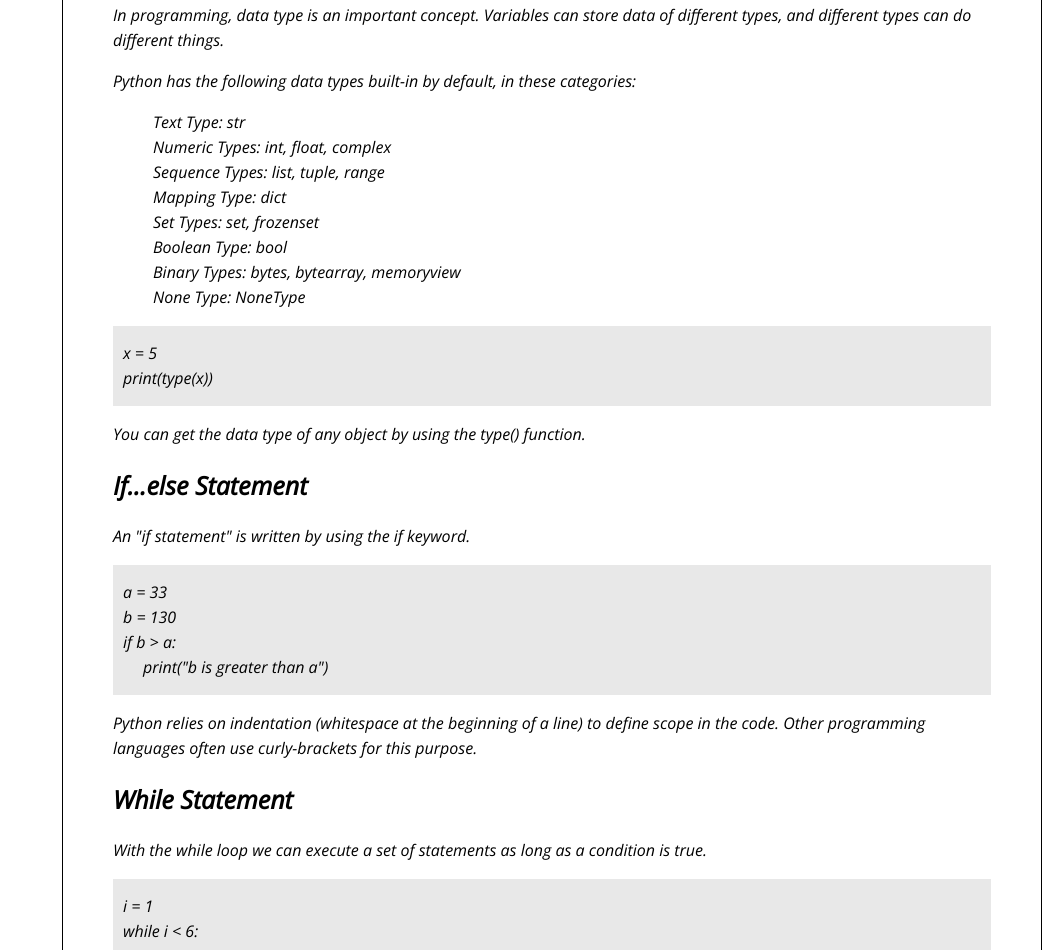
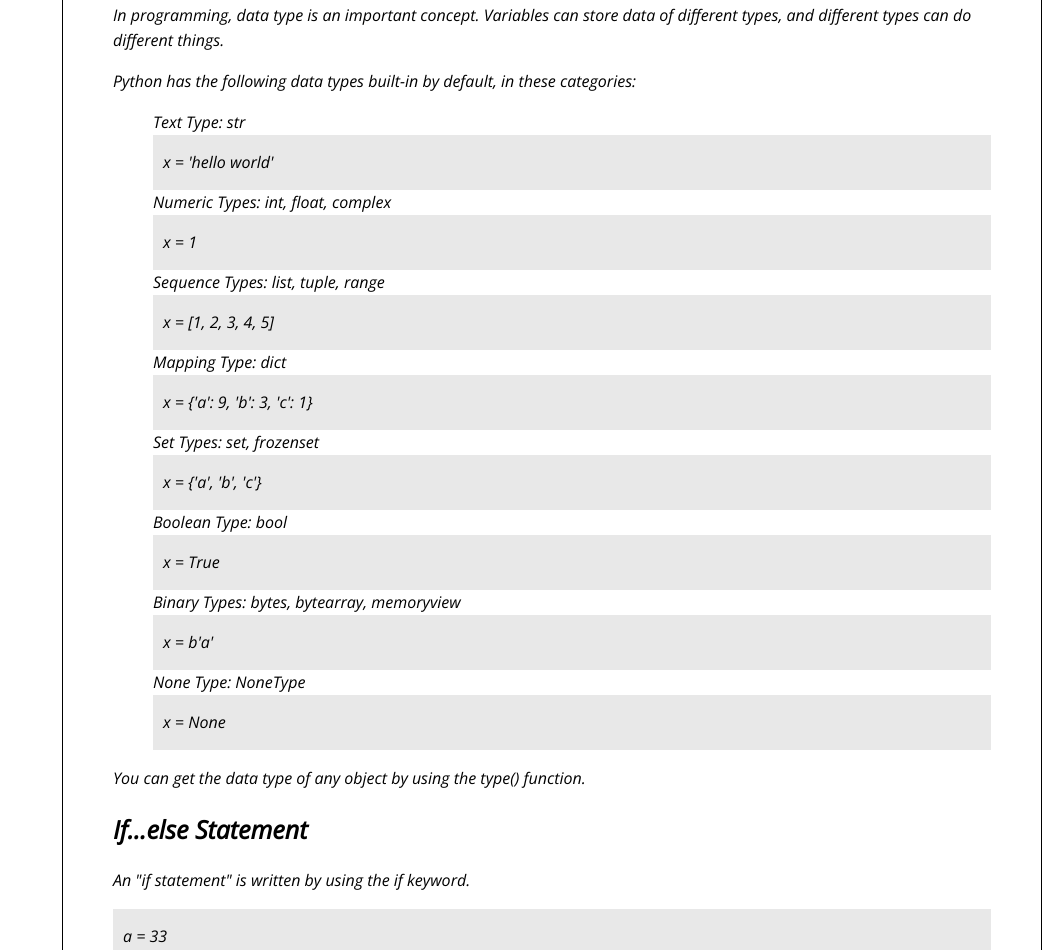
Before and after one commit to Har0106/html_and_css-projects, a plain HTML site: page technical_documentation/index.html in a window 1280 px wide. Shown: the part 1328-2278 px from the top of the page, without its empty margins (238-1280 px from the left). Drawn offline with nearby package versions, Linux system fonts and the light colour scheme.

Commit message:
added examples for data types

```diff
--- a/technical_documentation/index.html
+++ b/technical_documentation/index.html
@@ -15,7 +15,7 @@
                 <a class="nav-link" href="#variables">Variables</a>
                 <a class="nav-link" href="#global_variables">Global Variables</a>
                 <a class="nav-link" href="#data_types">Data Types</a>
-                <a class="nav-link" href="#if-else_statement">If...else statement</a>
+                <a class="nav-link" href="#if...else_statement">If...else statement</a>
                 <a class="nav-link" href="#while_statement">While statement</a>
                 <a class="nav-link" href="#function_declaration">Function Declaration</a>
                 <a class="nav-link" href="#classes">Classes</a>
@@ -33,13 +33,13 @@
                 <section id="hello_world" class="main-section">
                     <header>Hello World</header>
                     <p>A simple program that displays “Hello, World!”. It's often used to illustrate the syntax of the language.</p>
-                    <p class="code">print('Hello World!')</p>
+                    <code class="code">print('Hello World!')</code>
                     <p>In this program, we have used the built-in print() function to print the string Hello, world! on our screen.</p>
                 </section>
                 <section id="variables" class="main-section">
                     <header>Variables</header>
                     <p>Variables are containers for storing data values.</p>
-                    <p class="code">x = 5</p>
+                    <code class="code">x = 5</code>
                     <p>Python has no command for declaring a variable. A variable is created the moment you first assign a value to it.</p>
                 </section>
                 <section id="global_variables" class="main-section">
@@ -55,18 +55,25 @@
                     <p>Python has the following data types built-in by default, in these categories:</p>
                     <ul>
                         <li>Text Type:	str</li>
+                        <code class="code">x = 'hello world'</code>
                         <li>Numeric Types:	int, float, complex</li>
+                        <code class="code">x = 1</code>
                         <li>Sequence Types:	list, tuple, range</li>
+                        <code class="code">x = [1, 2, 3, 4, 5]</code>
                         <li>Mapping Type:	dict</li>
+                        <code class="code">x = {'a': 9, 'b': 3, 'c': 1}</code>
                         <li>Set Types:	set, frozenset</li>
+                        <code class="code">x = {'a', 'b', 'c'}</code>
                         <li>Boolean Type:	bool</li>
+                        <code class="code">x = True</code>
                         <li>Binary Types:	bytes, bytearray, memoryview</li>
+                        <code class="code">x = b'a'</code>
                         <li>None Type:	NoneType</li>
+                        <code class="code">x =  None</code>
                     </ul>
-                    <p class="code">x = 5<br>print(type(x))</p>
                     <p>You can get the data type of any object by using the type() function.</p>
                 </section>
-                <section id="if-else_statement" class="main-section">
+                <section id="if...else_statement" class="main-section">
                     <header>If...else Statement</header>
                     <p>An "if statement" is written by using the if keyword.</p>
                     <p class="code">a = 33<br>b = 130<br>if b > a:<br><span class="indent">print("b is greater than a")</span></p>
--- a/technical_documentation/styles.css
+++ b/technical_documentation/styles.css
@@ -60,3 +60,7 @@ li {
     background-color: #E8E8E8;
     padding: 15px 0 15px 10px;
 }
+
+code {
+    display: block;
+}
```
